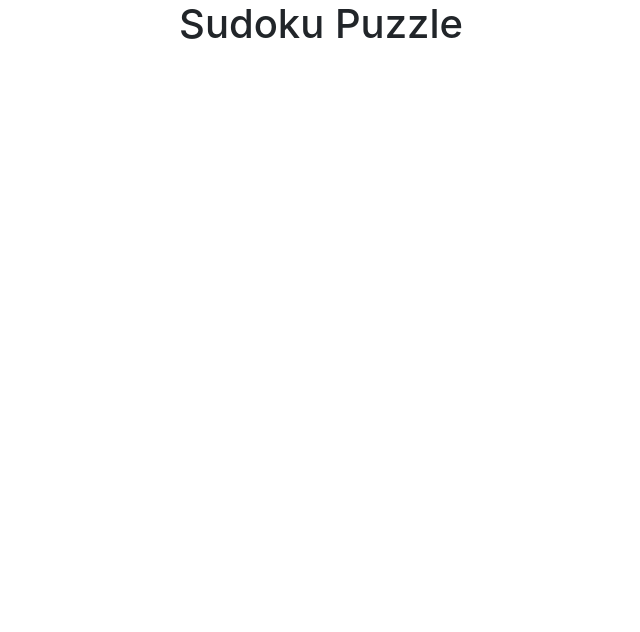
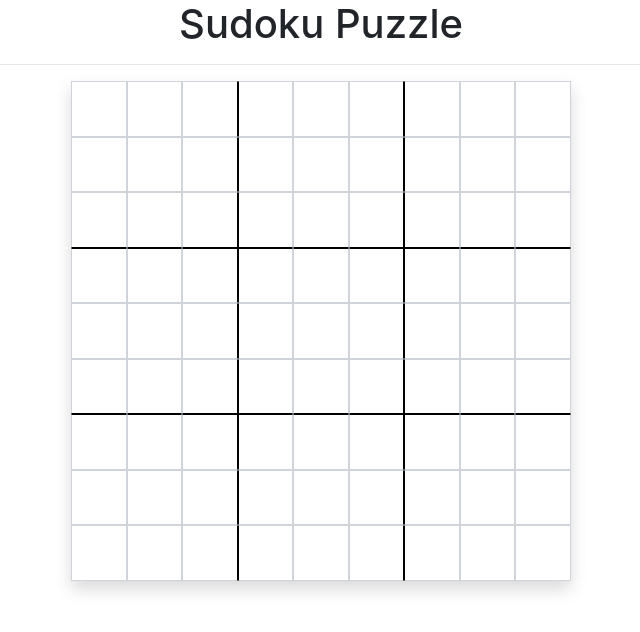
Before and after one commit to khiem90/SudokuSolverReact, a React (Create React App) app: page / in a window 1280 px wide. Shown: the top 632 px of the page, without its empty margins (319-959 px from the left). Built offline with nearby package versions, Linux system fonts and the light colour scheme.

Commit message:
Created 9x9 square. (#1)

```diff
--- a/src/App.css
+++ b/src/App.css
@@ -4,3 +4,52 @@
  h1 {
    font-size: 3rem;
  }
+
+ .square {
+  text-align: center;
+  border-radius: 0px;
+  width: 100%;
+  height: 100%;
+  padding: 0px;
+  font-size: 2rem;
+  border: 1px solid #ced4da;
+
+ }
+
+ .square:focus {
+  border-color: black;
+  box-shadow: none;
+  outline: none;
+}
+
+input {
+  width: 100px;
+}
+
+ .sudoku-grid {
+  display: grid;
+  width: 500px;
+  height: 500px;
+  margin: auto;
+  grid-template: repeat(9, 1fr) / repeat(9, 1fr);
+}
+
+.sudoku-grid *:nth-child(9n + 3),
+*:nth-child(9n + 6) {
+  border-right: 1px solid black;
+}
+
+.sudoku-grid *:nth-child(9n + 4),
+*:nth-child(9n + 7) {
+  border-left: 1px solid black;
+}
+
+.sudoku-grid *:nth-child(n + 19):nth-child(-n + 27),
+*:nth-child(n + 46):nth-child(-n + 54) {
+  border-bottom: 1px solid black;
+}
+
+.sudoku-grid *:nth-child(n + 28):nth-child(-n + 36),
+*:nth-child(n + 55):nth-child(-n + 63) {
+  border-top: 1px solid black;
+}
--- a/src/App.js
+++ b/src/App.js
@@ -1,9 +1,13 @@
 import './App.css';
+import SudokuSolver from './components/sudokuSolver';
 
 function App() {
   return (
     <main className="container">
       <h1>Sudoku Puzzle</h1>
+      <hr />
+      <SudokuSolver />
+
     </main>
   );
 }
--- a/src/components/board.jsx
+++ b/src/components/board.jsx
@@ -1,5 +1,26 @@
 import React from 'react';
+import Square from './square';
 
 function Board() {
+    const renderSquare = () => {
+        const squares = [];
 
+        for (let row = 0; row < 9; row++) {
+            for (let col = 0; col < 9; col++) {
+                const index = `${row},${col}`;
+                squares.push(
+                    <Square
+                        key={index}
+                        id={index}
+                    />
+                )
+            }
+        }
+
+        return squares;
+    };
+
+    return <div className="sudoku-grid shadow">{renderSquare()}</div>
 }
+
+export default Board;
--- a/src/components/square.jsx
+++ b/src/components/square.jsx
@@ -1,5 +1,15 @@
 import React from 'react';
 
-function Square() {
+function Square({ id, value }) {
+    return (
+        <input
+            type="text"
+            className="square"
+            id={id}
+            maxLength="1"
 
+        />
+    )
 }
+
+export default Square;
--- a/src/components/sudokuSolver.jsx
+++ b/src/components/sudokuSolver.jsx
@@ -1,8 +1,11 @@
 import React, { Component } from 'react';
+import Board from './board';
 
 class SudokuSolver extends Component {
     render() {
-        return
+        return (
+            <Board />
+        )
     }
 }
 
```
